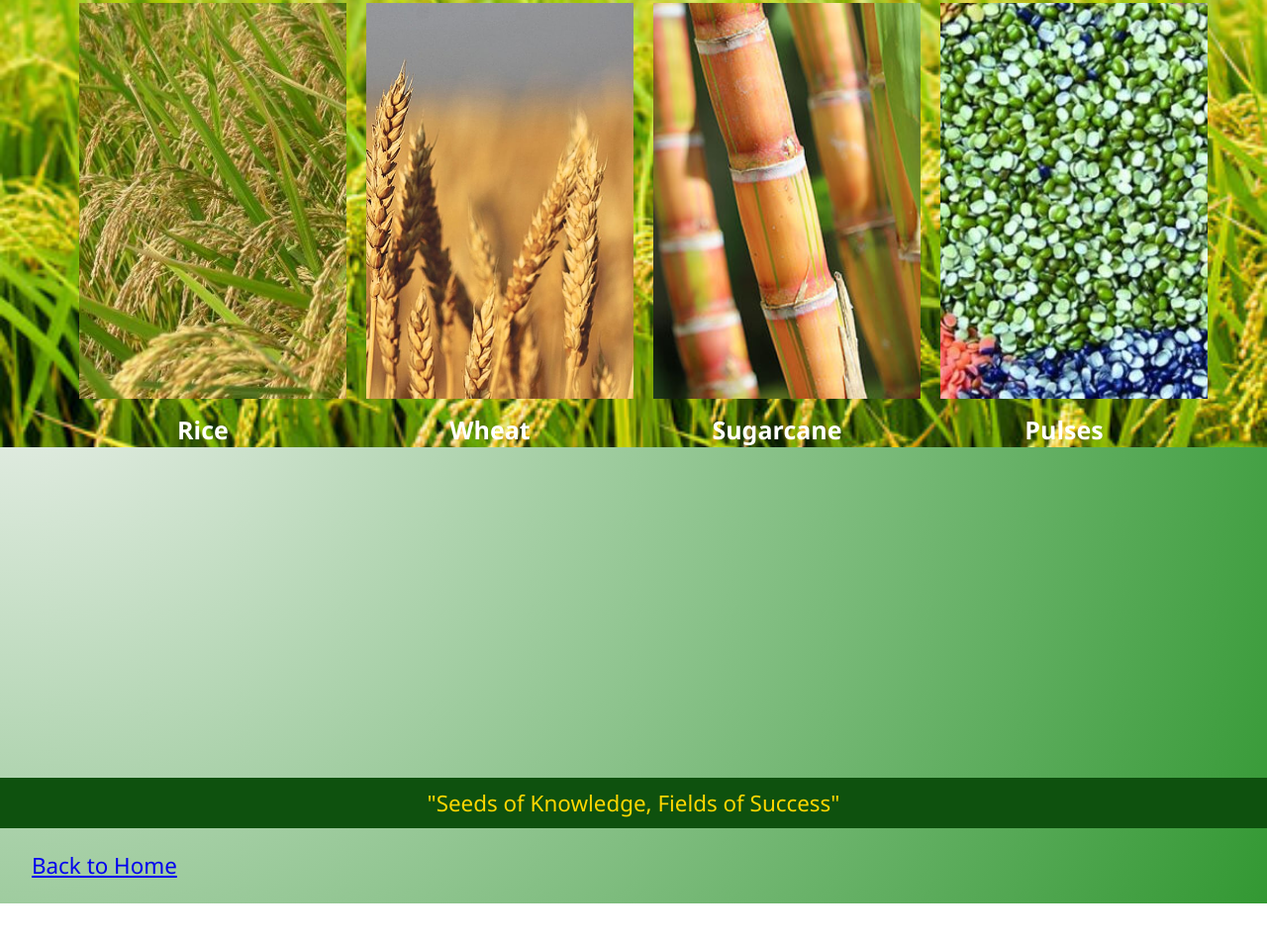
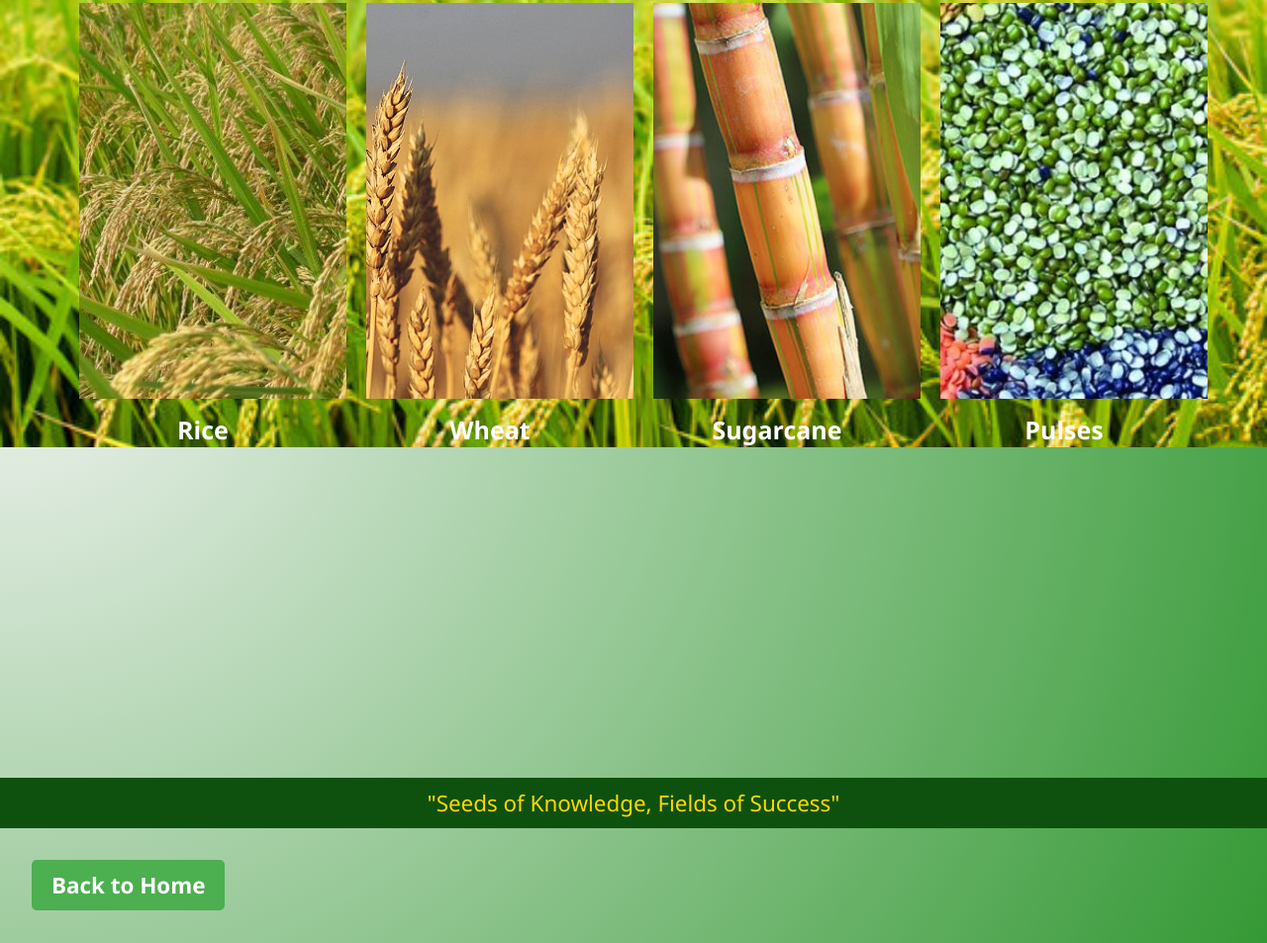
Before and after one commit to ShanpreetSingh/KISAN-HELP, a plain HTML site: page guide.html in a window 1280 px wide. Shown: the part 348-1301 px from the top of the page at 99% size. Before the commit the page ends 1261 px from the top, so only its background shows below. Drawn offline with Linux system fonts and the light colour scheme.

Commit message:
Added button to home

```diff
--- a/guide.html
+++ b/guide.html
@@ -54,7 +54,7 @@
         <p class="footer">
             "Seeds of Knowledge, Fields of Success"
         </p>
-        <p><a  href="index.html" target="_blank">Back to Home</a></p>
+        <p><a href="index.html" class="home-button">Back to Home</a></p>
 
     </footer>
 </body>
--- a/style.css
+++ b/style.css
@@ -312,3 +312,20 @@ body {
         width: 100%;
     }
 }
+/* Style for the button-link */
+.home-button {
+    display: inline-block;
+    padding: 10px 20px;
+    background-color: #4CAF50; /* Green background */
+    color: white !important; /* White text */
+    text-decoration: none;
+    border-radius: 5px;
+    font-weight: bold;
+    text-align: center;
+    margin: 10px 0;
+    transition: background-color 0.3s ease;
+  }
+
+  .home-button:hover {
+    background-color: #45a049; /* Darker green on hover */
+  }
```
Also changed, not shown: contact.html (+1 -2 lines), queries.html (+1 -1 lines), schemes.html (+1 -1 lines).
